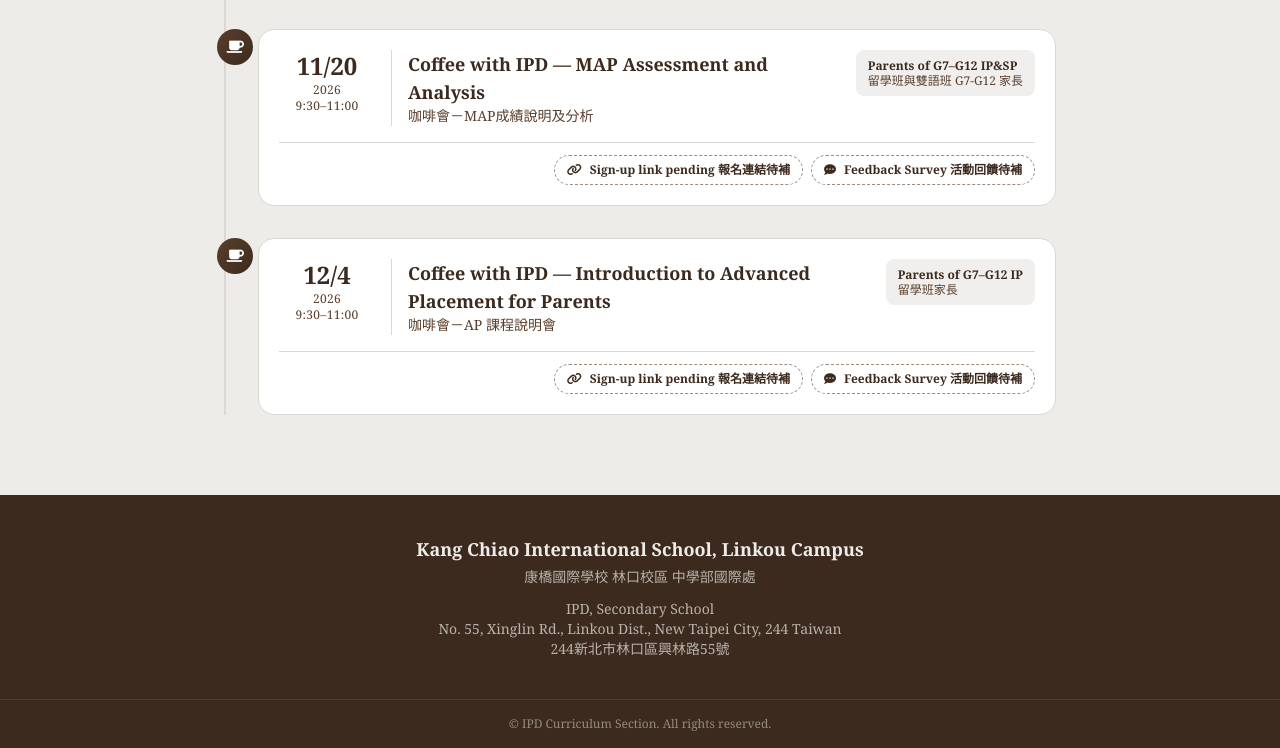
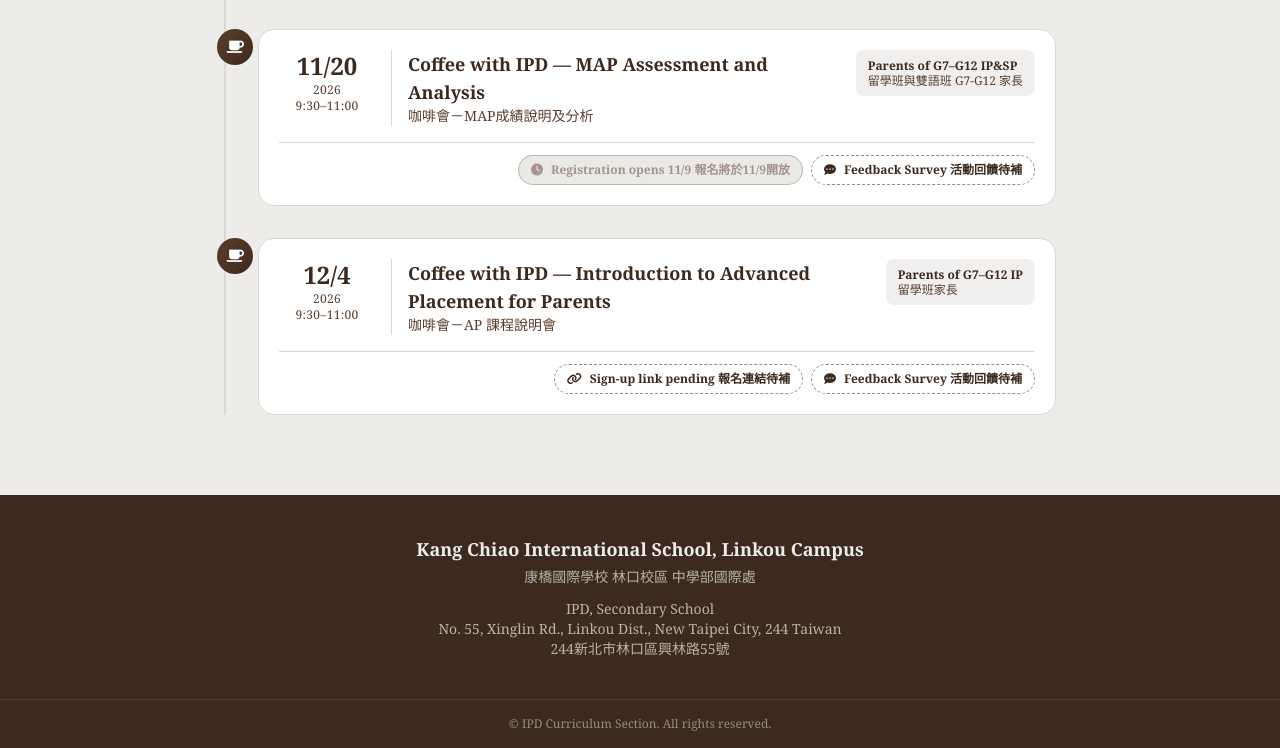
Before and after one commit to beckychen-hub/coffee-with-ipd, a plain HTML site: page schedule/index.html in a window 1280 px wide. Shown: the part 945-1693 px from the top of the page. Drawn offline with nearby package versions, Linux system fonts and the light colour scheme.

Commit message:
Add 11/20 sign-up link, opens 11/9 and closes 11/18 noon
Co-Authored-By: Claude Sonnet 5.5 <noreply@anthropic.com>

```diff
--- a/schedule/index.html
+++ b/schedule/index.html
@@ -154,8 +154,8 @@
           </div>
         </div>
         <div class="pt-3 border-t border-latte flex flex-wrap justify-end gap-2">
-          <a href="#" rel="noopener" data-expires-link="2026-11-18T12:00:00+08:00" data-expired-label="Registration Closed 報名已截止" class="inline-flex items-center justify-center gap-2 border border-dashed border-copper/60 text-copperDark hover:bg-copper hover:text-white hover:border-solid font-semibold text-xs rounded-full px-3 py-1.5 transition-colors">
-            <i class="fa-solid fa-link"></i> Sign-up link pending 報名連結待補
+          <a href="https://forms.gle/YGtEydvyAGFi6jmJA" target="_blank" rel="noopener" data-opens-link="2026-11-09T00:00:00+08:00" data-pending-label="Registration opens 11/9 報名將於11/9開放" data-expires-link="2026-11-18T12:00:00+08:00" data-expired-label="Registration Closed 報名已截止" class="inline-flex items-center justify-center gap-2 border border-dashed border-copper/60 text-copperDark hover:bg-copper hover:text-white hover:border-solid font-semibold text-xs rounded-full px-3 py-1.5 transition-colors">
+            <i class="fa-solid fa-link"></i> Sign Up 立即報名
           </a>
           <a href="#" rel="noopener" class="inline-flex items-center justify-center gap-2 border border-dashed border-copper/60 text-copperDark hover:bg-copper hover:text-white hover:border-solid font-semibold text-xs rounded-full px-3 py-1.5 transition-colors">
             <i class="fa-solid fa-comment-dots"></i> Feedback Survey 活動回饋待補
```
